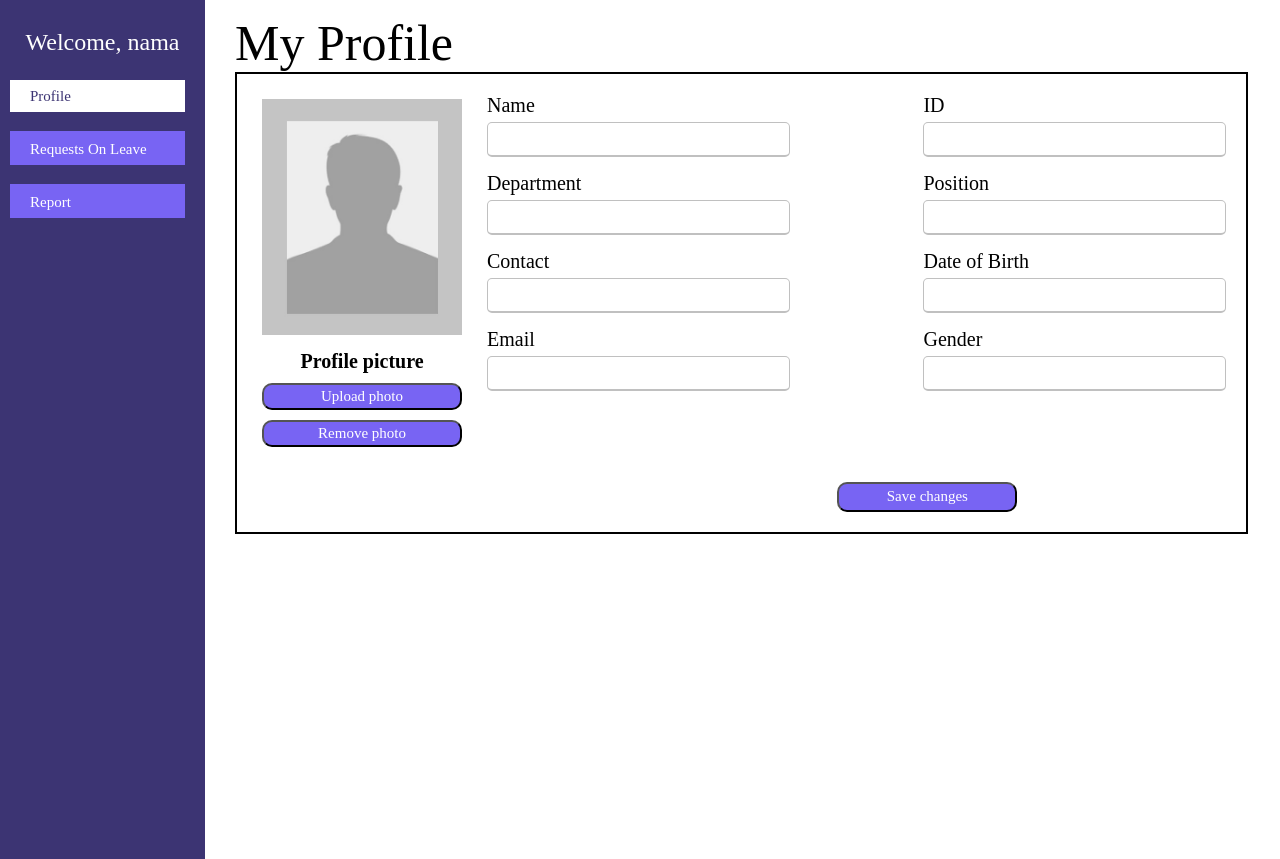
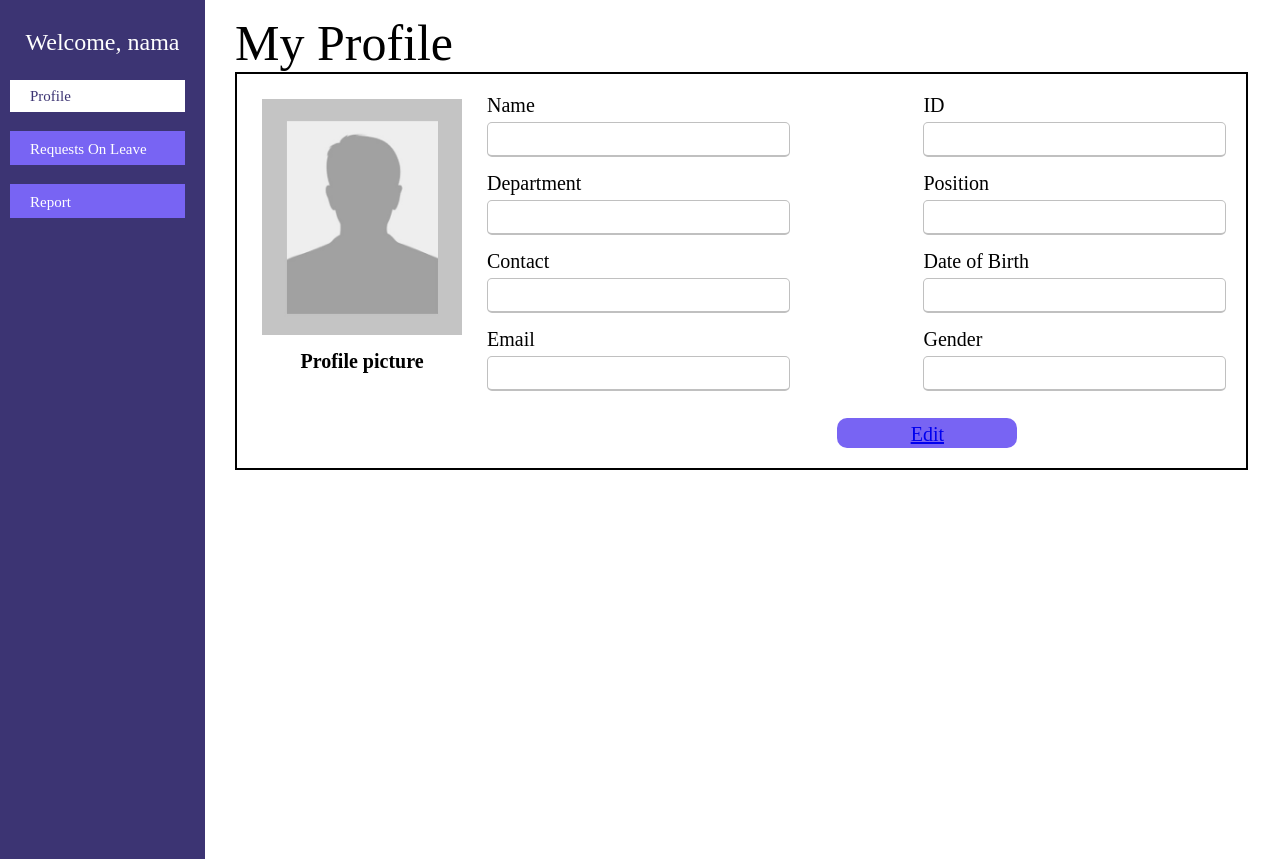
Before and after one commit to jocelyntong9/Permit, a PHP site: page /user/user_profile/user_profile.php in a window 1280 px wide. Shown: the part 61-920 px from the top of the page. Run offline with PHP 8.4, Linux system fonts and the light colour scheme; some libraries are stand-ins or nearby versions; some web fonts are replaced.

Commit message:
Update user_profile.php

```diff
--- a/permit/user/user_profile/user_profile.php
+++ b/permit/user/user_profile/user_profile.php
@@ -34,8 +34,6 @@
         <div class="profilepic">
             <img src="../../image/profilepic.jpeg" width="200px" alt="">
             <center><h5>Profile picture</h5></center>
-            <center><button type="submit">Upload photo</button><br></center>
-            <center><button type="submit">Remove photo</button></center>
         </div>
 
         <div class="container">
@@ -76,7 +74,7 @@
                 </div>
 
                 <div class="button-container">
-                    <button type="submit">Save changes </button>
+                     <button type="submit" class="a-menu"><a href="editprofileuser.php">Edit</a></button>
                 </div>
             </form>
         </div>
```
